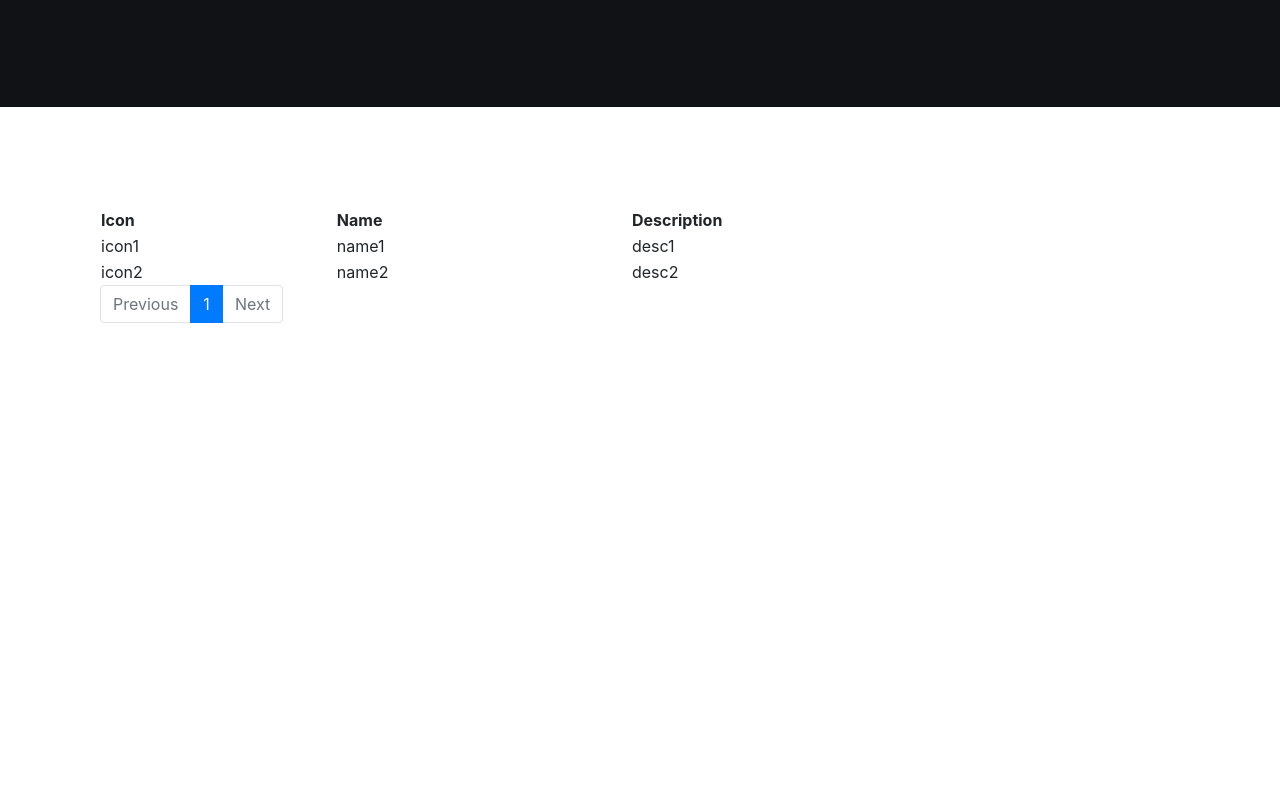
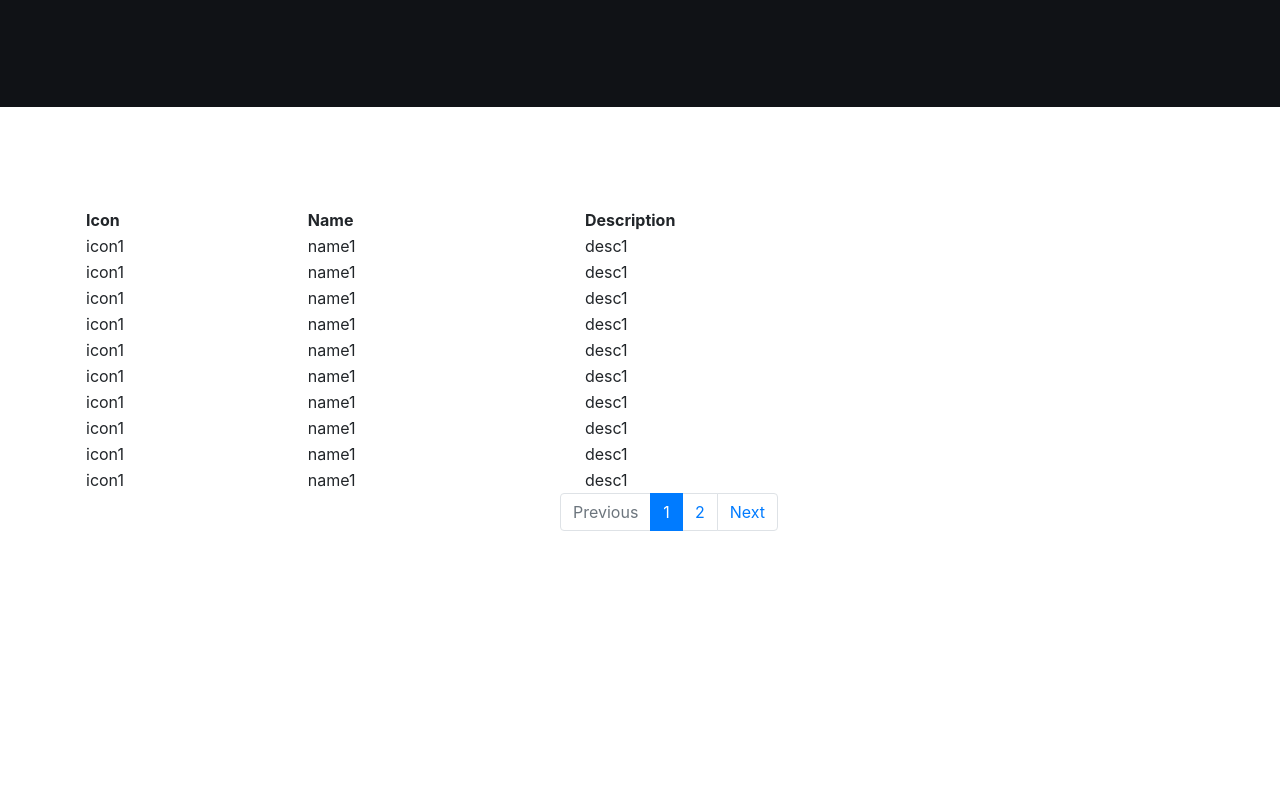
Before and after one commit to randomunrandom/nlp-isa, a website: page site/ru/projects.html in a window 1280 px wide. Shown: the part 237-1033 px from the top of the page. Drawn offline with nearby package versions, Linux system fonts and the light colour scheme.

Commit message:
added search bar(useless for now)

```diff
--- a/site/assets/data/projects.json
+++ b/site/assets/data/projects.json
@@ -10,6 +10,88 @@
       "publications": "pdf1"
     },
     "proj2": {
+      "name": "name1",
+      "icon": "icon1",
+      "short_description": "desc1",
+      "description": "description1",
+      "demo": "demo1",
+      "datasets": "корпуса1",
+      "publications": "pdf1"
+    },
+    "proj3": {
+      "name": "name1",
+      "icon": "icon1",
+      "short_description": "desc1",
+      "description": "description1",
+      "demo": "demo1",
+      "datasets": "корпуса1",
+      "publications": "pdf1"
+    },
+    "proj4": {
+      "name": "name1",
+      "icon": "icon1",
+      "short_description": "desc1",
+      "description": "description1",
+      "demo": "demo1",
+      "datasets": "корпуса1",
+      "publications": "pdf1"
+    },
+    "proj5": {
+      "name": "name1",
+      "icon": "icon1",
+      "short_description": "desc1",
+      "description": "description1",
+      "demo": "demo1",
+      "datasets": "корпуса1",
+      "publications": "pdf1"
+    },
+    "proj6": {
+      "name": "name1",
+      "icon": "icon1",
+      "short_description": "desc1",
+      "description": "description1",
+      "demo": "demo1",
+      "datasets": "корпуса1",
+      "publications": "pdf1"
+    },
+    "proj7": {
+      "name": "name1",
+      "icon": "icon1",
+      "short_description": "desc1",
+      "description": "description1",
+      "demo": "demo1",
+      "datasets": "корпуса1",
+      "publications": "pdf1"
+    },
+    "proj8": {
+      "name": "name1",
+      "icon": "icon1",
+      "short_description": "desc1",
+      "description": "description1",
+      "demo": "demo1",
+      "datasets": "корпуса1",
+      "publications": "pdf1"
+    },
+    "proj9": {
+      "name": "name1",
+      "icon": "icon1",
+      "short_description": "desc1",
+      "description": "description1",
+      "demo": "demo1",
+      "datasets": "корпуса1",
+      "publications": "pdf1"
+    },
+    "proj10": {
+      "name": "name1",
+      "icon": "icon1",
+      "short_description": "desc1",
+      "description": "description1",
+      "demo": "demo1",
+      "datasets": "корпуса1",
+      "publications": "pdf1"
+    },
+
+    "proj11": {
       "name": "name2",
       "icon": "icon2",
       "short_description": "desc2",
--- a/site/js/projects.js
+++ b/site/js/projects.js
@@ -9,10 +9,9 @@
       data_list.push(new_dict);
     } );
     $('#main_table').DataTable( {
-      dom: //"tpr",
-        // "<'col-sm-12 col-md-6'f>" +
-        "<'col-sm-12'tr>" +
-        "<'col-sm-12 col-md-6'p>",
+      dom:
+        "<'row' <'col-sm-11'tr> >" +
+        "<'row'<'col-sm-12 col-md-5'><'col-sm-12 col-md-7'p>>",
       data: data_list,
       columns: [
         {"data": "icon"},
--- a/site/ru/projects.html
+++ b/site/ru/projects.html
@@ -26,8 +26,12 @@
         </span>
       </button>
       <div class="collapse navbar-collapse" id="navbarResponsive">
+        <form class="form-inline my-2 my-lg-0">
+          <input class="form-control mr-sm-2" type="search" placeholder="Search" aria-label="Search">
+          <button class="btn btn-warning my-2 my-sm-0" type="submit">Search</button>
+        </form>
         <ul class="navbar-nav text-uppercase ml-auto">
-          <li class="nav-item"><a class="nav-link js-scroll-trigger"></a></li>
+          <!--<li class="nav-item"><a class="nav-link js-scroll-trigger"></a></li>-->
           <li class="nav-item"><a class="nav-link js-scroll-trigger" href="../en/projects.html">EN</a></li>
         </ul>
       </div>
```
